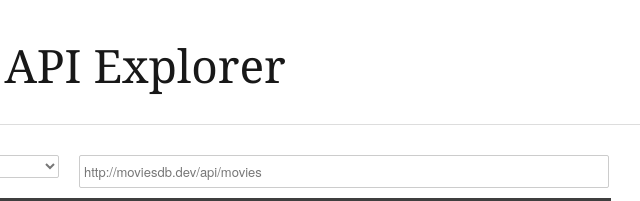
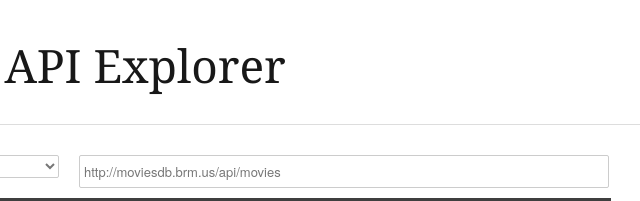
Before and after one commit to bramus/simple-rest-api-explorer, a plain HTML site: page index.html in a window 1280 px wide. Shown: the top 201 px of the page, 451-1091 px from the left. Drawn offline with Linux system fonts and the light colour scheme; no server answers.

```diff
--- a/index.html
+++ b/index.html
@@ -82,7 +82,7 @@
 	<script>
 
 		// Config
-		var apiBaseUrl = 'http://moviesdb.dev/api';
+		var apiBaseUrl = 'http://moviesdb.brm.us/api';
 		var apiDataType = 'json';
 		var apiExtraHeaders = { 'X-Api-Key' : 'WV4tP4zT-qJNdN8Fb-XrQCLmJs-5gwvVr9e-Ge5bNar6' };
 		var apiUrlSuffix = '';
```
